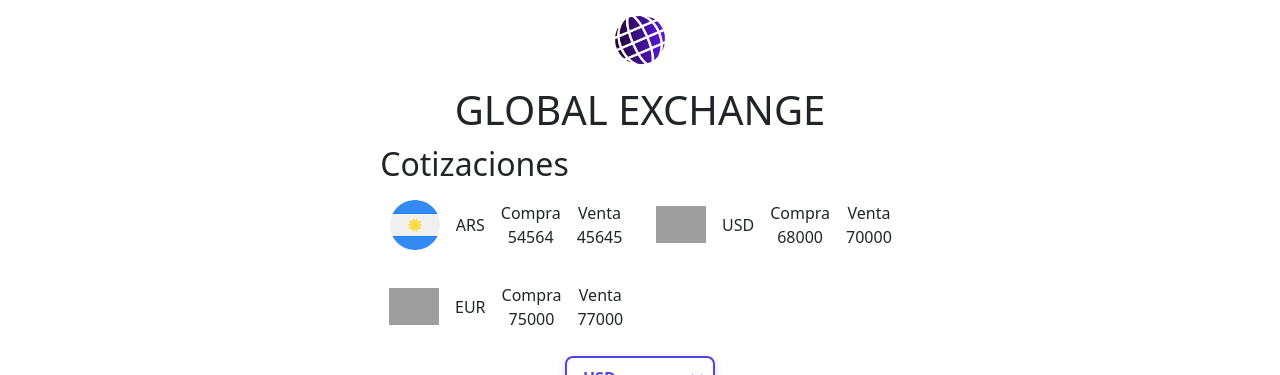
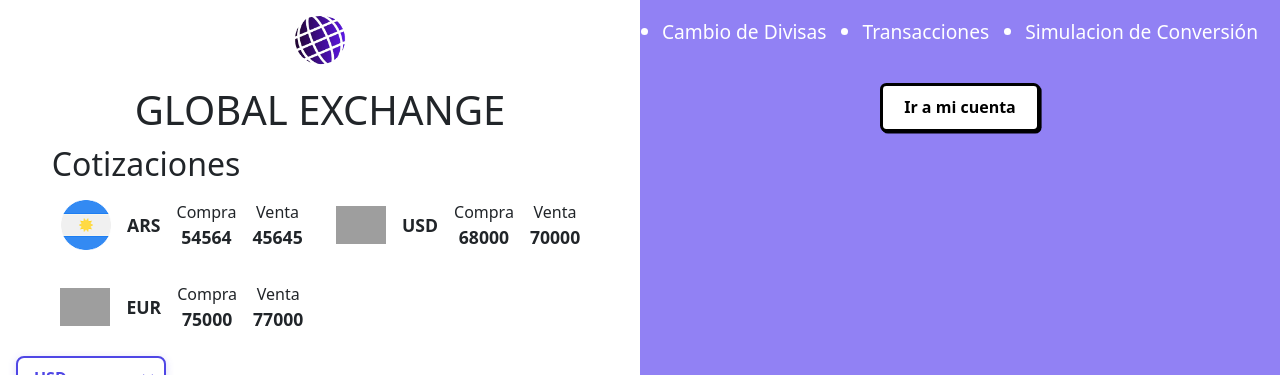
Before and after one commit to MertinGIT/Casa-De-Cambios-De-Divisas, a Django app: page / in a window 1280 px wide. Shown: the top 375 px of the page. Run offline with Django 4.2, Linux system fonts and the light colour scheme; grey boxes are pictures that could not be loaded.

Commit message:
Finalizado módulo de página de aterrizaje

```diff
--- a/global_exchange/static/css/landing.css
+++ b/global_exchange/static/css/landing.css
@@ -1,6 +1,6 @@
 .landing-container {
   display: grid;
-  grid-template-columns: 1fr 1fr;
+  grid-template-columns: 1fr;
   min-height: 100vh;
   overflow-x: hidden;
 }
@@ -64,9 +64,17 @@ p {
   height: 50px;
   object-fit: contain;
 }
+
+.simboloTitle{
+  font-size: 1.1rem;
+  font-weight: 600;
+}
+
 .grafico-moneda {
   margin-top: 1rem;
+  width: 100%;
 }
+
 .grafico-moneda select {
   appearance: none; /* Quitar estilo por defecto */
   -webkit-appearance: none; /* Safari y Chrome */
@@ -115,9 +123,11 @@ p {
 }
 
 .personajes-container {
+  height: 100%;
   display: flex;
+  align-items: center;
   justify-content: center;
-  position: relative;
+  gap: 30px;
 }
 
 .personaje1 {
@@ -133,16 +143,30 @@ p {
   margin-right: -220px;
 }
 
+.content-right {
+  position: relative;
+  height: 100vh;
+  display: flex;
+  flex-direction: column;
+}
+
 .home-info {
   position: relative;
+  top: 0;
+  left: 0;
+  width: 100%;
   display: flex;
+  flex-wrap: wrap;
+  gap: 20px;
+  justify-content: center;
   align-items: center;
+  padding: 10px 0;
+  font-size: 1.2rem;
 }
 
 .home-info > * {
   text-decoration: none;
   color: #fff;
-  list-style: none;
   margin: 0.5rem;
 }
 .button-contain {
@@ -190,7 +214,7 @@ p {
   .cotizaciones-content {
     grid-template-columns: 1fr 1fr; /* 2 columnas iguales */
   }
-  .landing-container{
-    grid-template-columns: 1fr;
+  .landing-container {
+    grid-template-columns: 1fr 1fr;
   }
 }
--- a/global_exchange/static/js/graficoMoneda.js
+++ b/global_exchange/static/js/graficoMoneda.js
@@ -40,6 +40,7 @@ document.addEventListener("DOMContentLoaded", () => {
       },
       options: {
         responsive: true,
+        maintainAspectRatio: false,
         scales: {
           y: {
             min: 7500,
--- a/global_exchange/templates/pagina_aterrizaje.html
+++ b/global_exchange/templates/pagina_aterrizaje.html
@@ -17,7 +17,7 @@
           <p class="simboloTitle">{{ moneda.simbolo }}</p>
           <div class="precios">
             <p class="precioTitle">Compra</p>
-            <p className="simboloTitle">{{ moneda.compra }}</p>
+            <p class="simboloTitle">{{ moneda.compra }}</p>
           </div>
           <div>
             <p class="precioTitle">Venta</p>
@@ -50,6 +50,7 @@
       class="fondo2"
     />
 
+    <div class="content-right">
       <ul class="home-info">
         <li>Cambio de Divisas</li>
         <li>Transacciones</li>
@@ -75,6 +76,7 @@
       </div>
     </div>
   </div>
+</div>
 
 <!-- Pasar datos al JS usando un tag script oculto -->
 <script id="data-por-moneda" type="application/json">
```
Lines whose indentation alone changed are shown as unchanged.
